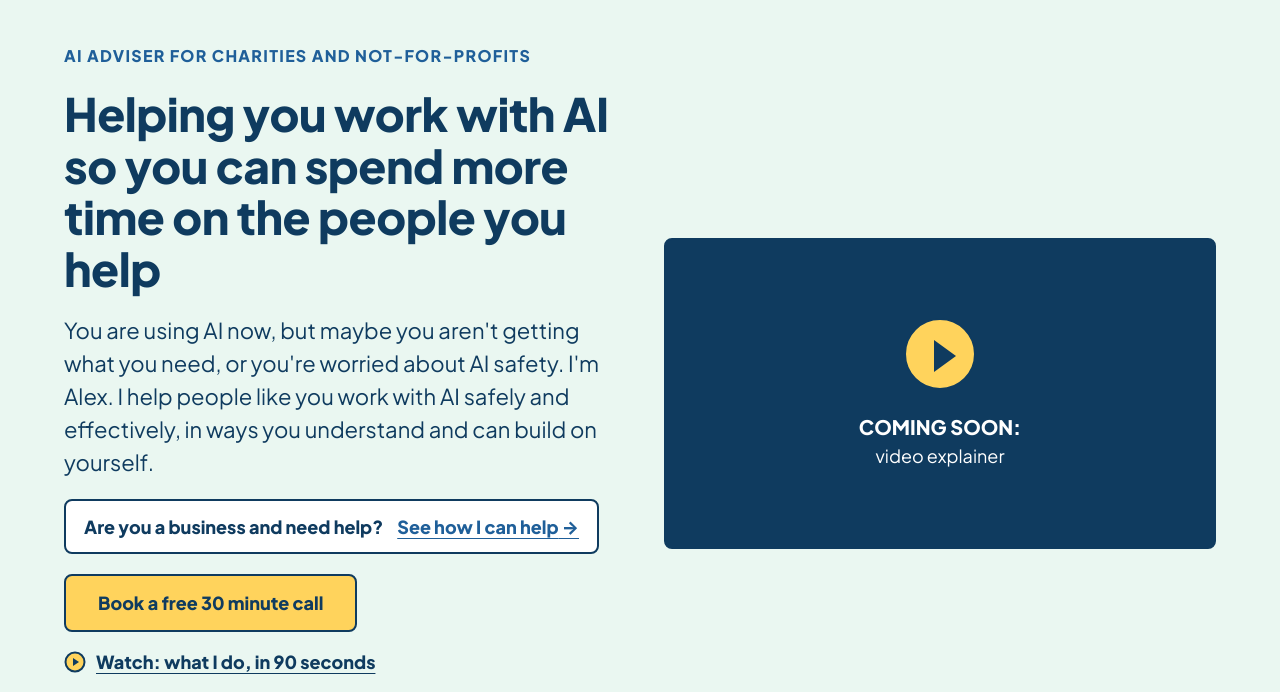
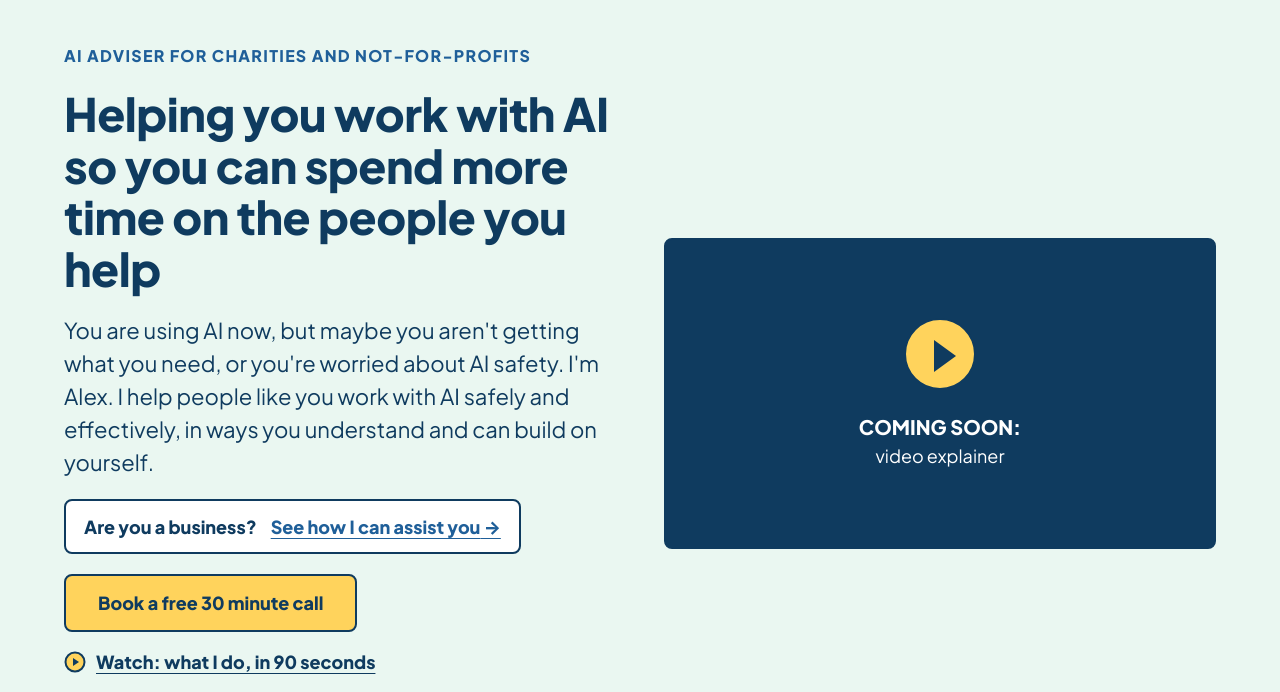
Before and after one commit to lalexgraham/alex-graham-site, a plain HTML site: page index.html in a window 1280 px wide. Shown: the part 78-770 px from the top of the page. Drawn offline with Linux system fonts and the light colour scheme.

Commit message:
edit "are you a business? " banner above the fold

```diff
--- a/index.html
+++ b/index.html
@@ -32,7 +32,7 @@
 <p class="kicker">AI adviser for charities and not-for-profits</p>
 <h1>Helping you work with AI so you can spend more time on the people you help</h1>
 <p class="lead">You are using AI now, but maybe you aren't getting what you need, or you're worried about AI safety. I'm Alex. I help people like you work with AI safely and effectively, in ways you understand and can build on yourself.</p>
-<p class="biz-link"><a href="business/"><strong>Are you a business and need help?</strong> <span>See how I can help</span></a></p>
+<p class="biz-link"><a href="business/"><strong>Are you a business?</strong> <span>See how I can assist you</span></a></p>
 <div class="btn-row"><a class="btn btn-primary" data-cta href="#contact">Book a free 30 minute call</a><a class="playlink" data-play href="#video"><svg width="22" height="22" viewBox="0 0 22 22" aria-hidden="true"><circle cx="11" cy="11" r="9.5" fill="#FFD35C" stroke="#0F3B5F" stroke-width="2"/><path d="M9 7l6 4-6 4z" fill="#0F3B5F"/></svg>Watch: what I do, in 90 seconds</a></div>
 <p class="mini"><strong>Free, 30 minutes, no sales pitch.</strong> I'll tell you honestly whether it's worth doing. Prefer email? <a data-email href="mailto:">email me</a></p>
 </div>
```
Also changed, not shown: 1 other file.
